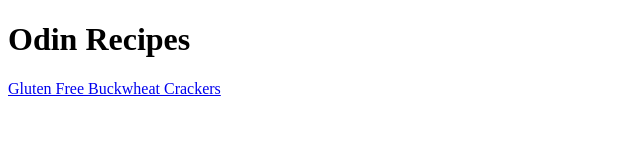
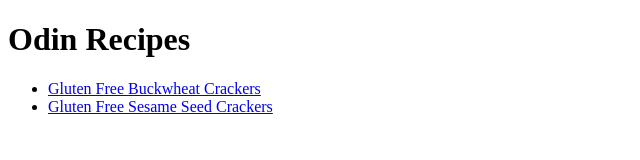
Before and after one commit to jguneratne/odin-recipes, a plain HTML site: page index.html in a window 1280 px wide. Shown: the whole page, without its empty margins (0-640 px from the left). Drawn offline with Linux system fonts and the light colour scheme.

Commit message:
Added link to GF Sesame Seed Recipe and created ul for recipe links

```diff
--- a/index.html
+++ b/index.html
@@ -8,7 +8,11 @@
 <body>
     <h1>Odin Recipes</h1>
 
-    <a href="./recipes/gf-bw-crackers.html">Gluten Free Buckwheat Crackers</a>
+    <ul>
+        <li><a href="./recipes/gf-bw-crackers.html">Gluten Free Buckwheat Crackers</a></li>
+        <li><a href="./recipes/gf-ss-crackers.html">Gluten Free Sesame Seed Crackers</a></li>
+    </ul>
+
 
 </body>
 
```
